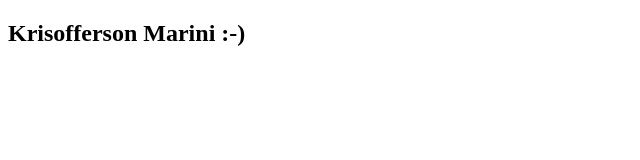
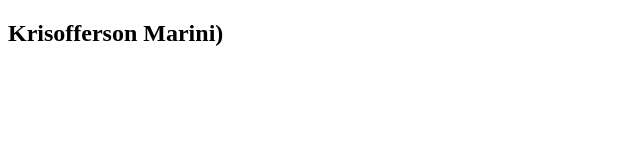
Before and after one commit to ksmarini/clone-tabnews, a Next.js app: page / in a window 1280 px wide. Shown: the top 160 px of the page, without its empty margins (0-640 px from the left). Built offline with nearby package versions, Linux system fonts and the light colour scheme.

Commit message:
editado arquivo index.js novamente

```diff
--- a/pages/index.js
+++ b/pages/index.js
@@ -1,5 +1,5 @@
 function Home() {
-    return <h2>Krisofferson Marini :-)</h2>
+    return <h2>Krisofferson Marini)</h2>
 }
 
 export default Home;
```
